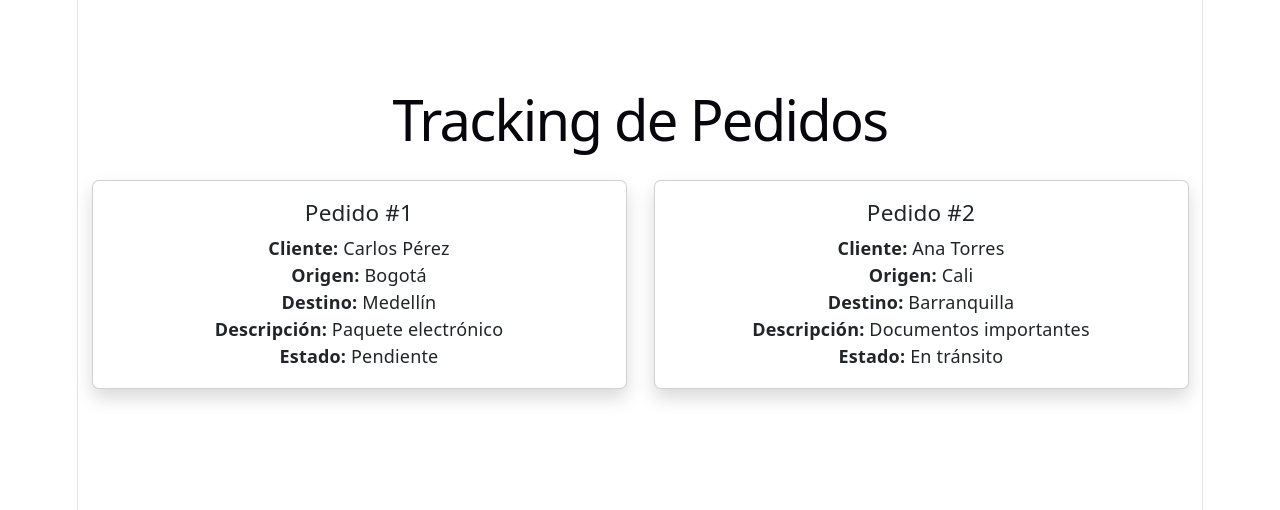
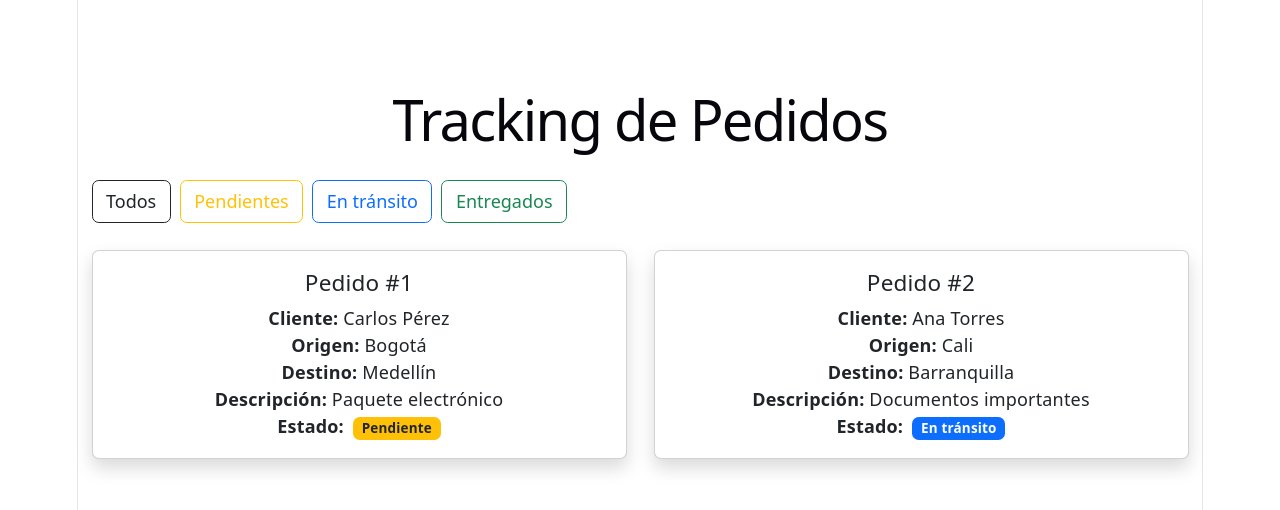
Before and after one commit to Norbert0304/Proyecto-SRR, a React app in the folder frontend/: page /tracking in a window 1280 px wide. Shown: the top 510 px of the page. Built offline with nearby package versions, Linux system fonts and the light colour scheme; the HTML template or start-up script is replaced by a standard one.

Commit message:
Filtros y estados visuales tracking

```diff
--- a/frontend/src/pages/Tracking.jsx
+++ b/frontend/src/pages/Tracking.jsx
@@ -1,9 +1,35 @@
-import { useContext } from "react";
+import { useContext, useState } from "react";
 import { OrderContext } from "../context/OrderContext";
 
 function Tracking() {
 
     const { orders } = useContext(OrderContext);
+    const [filter, setFilter] = useState("Todos");
+
+    const filteredOrders =
+  filter === "Todos"
+    ? orders
+    : orders.filter(
+        (order) => order.status === filter
+      );
+
+      const getBadgeClass = (status) => {
+
+  switch (status) {
+
+    case "Pendiente":
+      return "bg-warning text-dark";
+
+    case "En tránsito":
+      return "bg-primary";
+
+    case "Entregado":
+      return "bg-success";
+
+    default:
+      return "bg-secondary";
+  }
+};
   return (
     <div className="container mt-5">
 
@@ -11,9 +37,41 @@ function Tracking() {
         Tracking de Pedidos
       </h1>
 
+      <div className="d-flex gap-2 mb-4">
+
+    <button
+        className="btn btn-outline-dark"
+        onClick={() => setFilter("Todos")}
+    >
+        Todos
+    </button>
+
+    <button
+        className="btn btn-outline-warning"
+        onClick={() => setFilter("Pendiente")}
+    >
+        Pendientes
+    </button>
+
+    <button
+        className="btn btn-outline-primary"
+        onClick={() => setFilter("En tránsito")}
+    >
+        En tránsito
+    </button>
+
+    <button
+        className="btn btn-outline-success"
+        onClick={() => setFilter("Entregado")}
+    >
+        Entregados
+    </button>
+
+    </div>
+
       <div className="row">
 
-        {orders.map((order) => (
+        {filteredOrders.map((order) => (
 
           <div
             key={order.id}
@@ -43,8 +101,15 @@ function Tracking() {
               </p>
 
               <p>
-                <strong>Estado:</strong> {order.status}
-              </p>
+                <strong>Estado:</strong>
+
+                <span
+                    className={`badge ms-2 ${getBadgeClass(order.status)}`}
+                >
+                    {order.status}
+                </span>
+
+             </p>
 
             </div>
 
```
